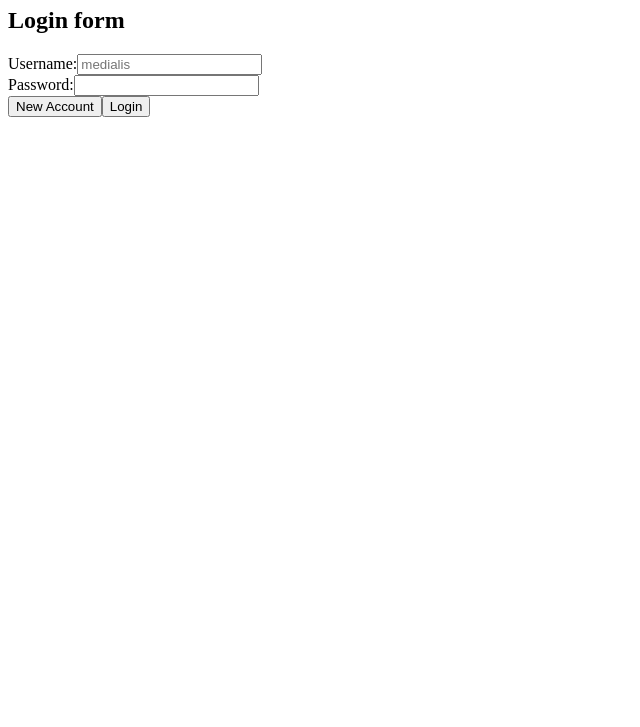
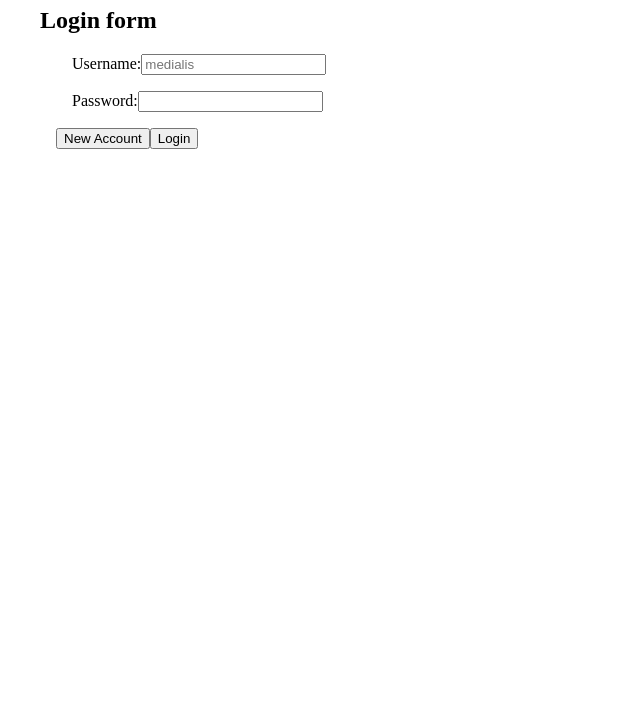
Before and after one commit to Liliaze/todolist-app, a website with bundled scripts: page src/index.html in a window 1280 px wide. Shown: the part 73-800 px from the top of the page, without its empty margins (0-640 px from the left). Built offline with nearby package versions, Linux system fonts and the light colour scheme.

Commit message:
Little margin

```diff
--- a/src/view/style.css
+++ b/src/view/style.css
@@ -5,3 +5,7 @@
 .label-error {
     color: red;
 }
+
+div {
+    margin: 1em;
+}
```
